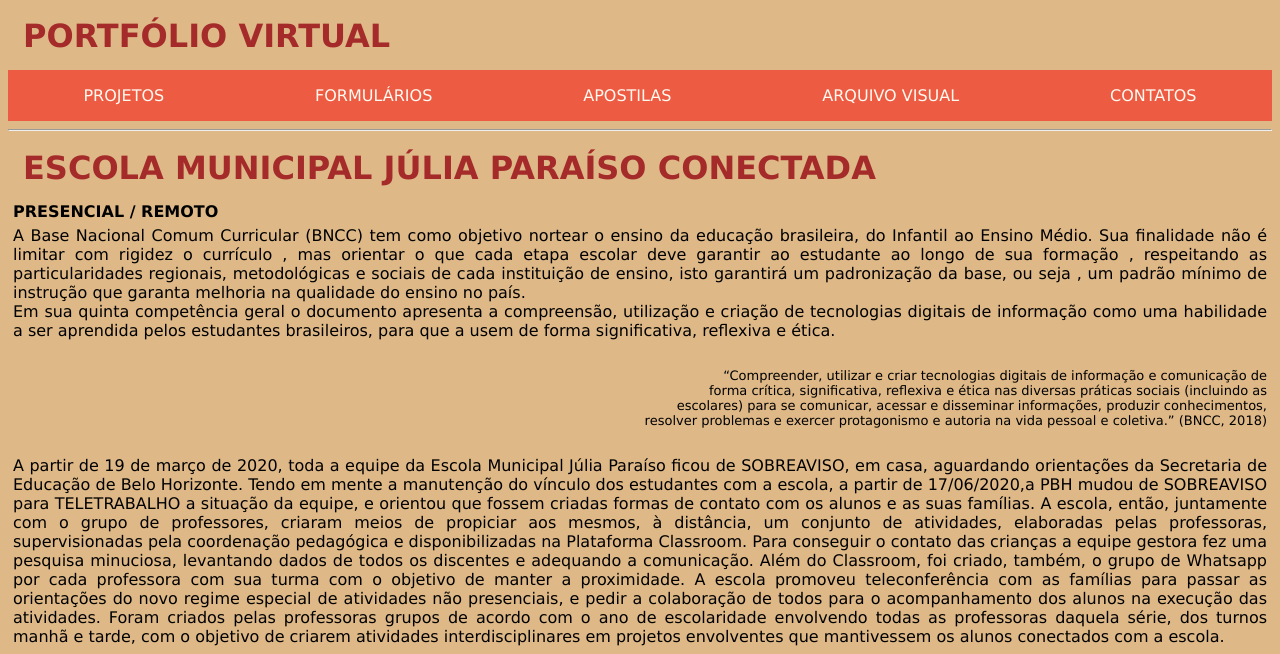
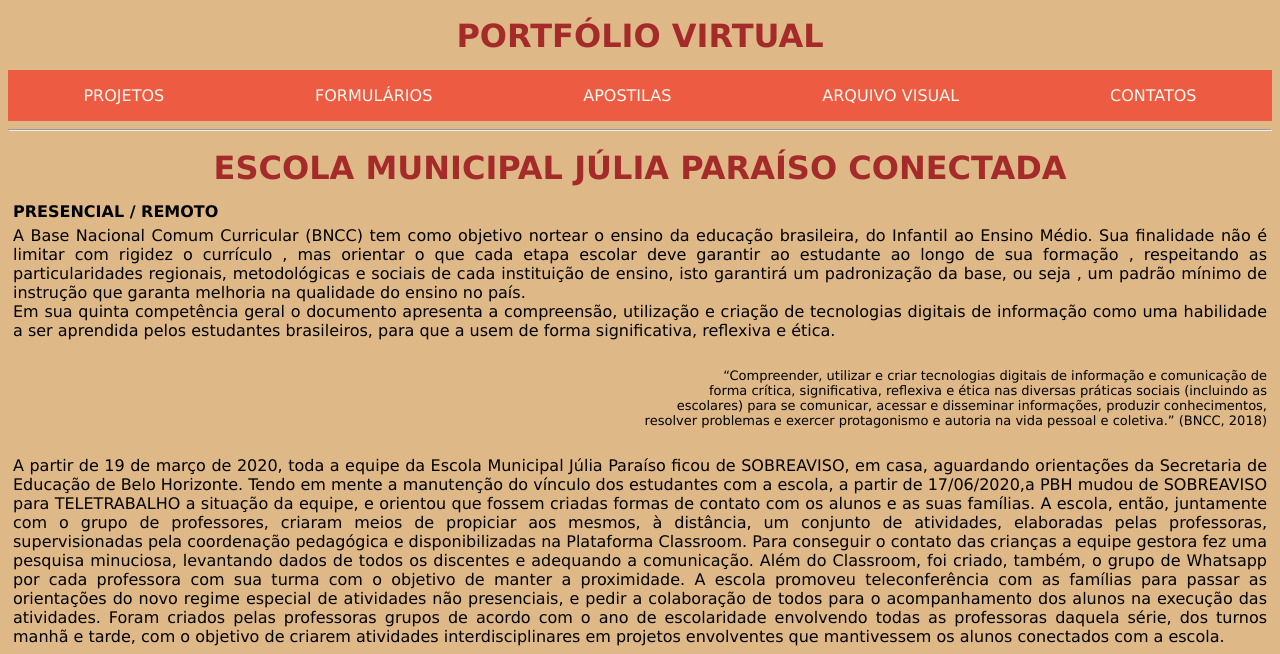
Before and after one commit to R-osiHelene/R-osilene.EMJPA.github.io, a plain HTML site: page EMJPA SITE/index.html in a window 1280 px wide. Shown: the part 170-824 px from the top of the page. Drawn offline with Linux system fonts and the light colour scheme.

```diff
--- a/EMJPA SITE/index.html
+++ b/EMJPA SITE/index.html
@@ -7,9 +7,11 @@
 
         <style type="text/css">
             h1{
-                color:brown;
+                text-align: center;
                 padding: 10px;
                 margin: 5px;
+                font-family: Verdana, Geneva, Tahoma, sans-serif;
+                color:brown;
 
             }
             p{
@@ -63,7 +65,7 @@
 
         <img src="imagens/logoEMJPA.jpg" width="100%" height="160">
 
-             <h1 class="emjpa"><strong>PORTFÓLIO VIRTUAL</strong></h1>
+        <h1 ><strong>PORTFÓLIO VIRTUAL </strong></h1>
 
     </head>
 
```
